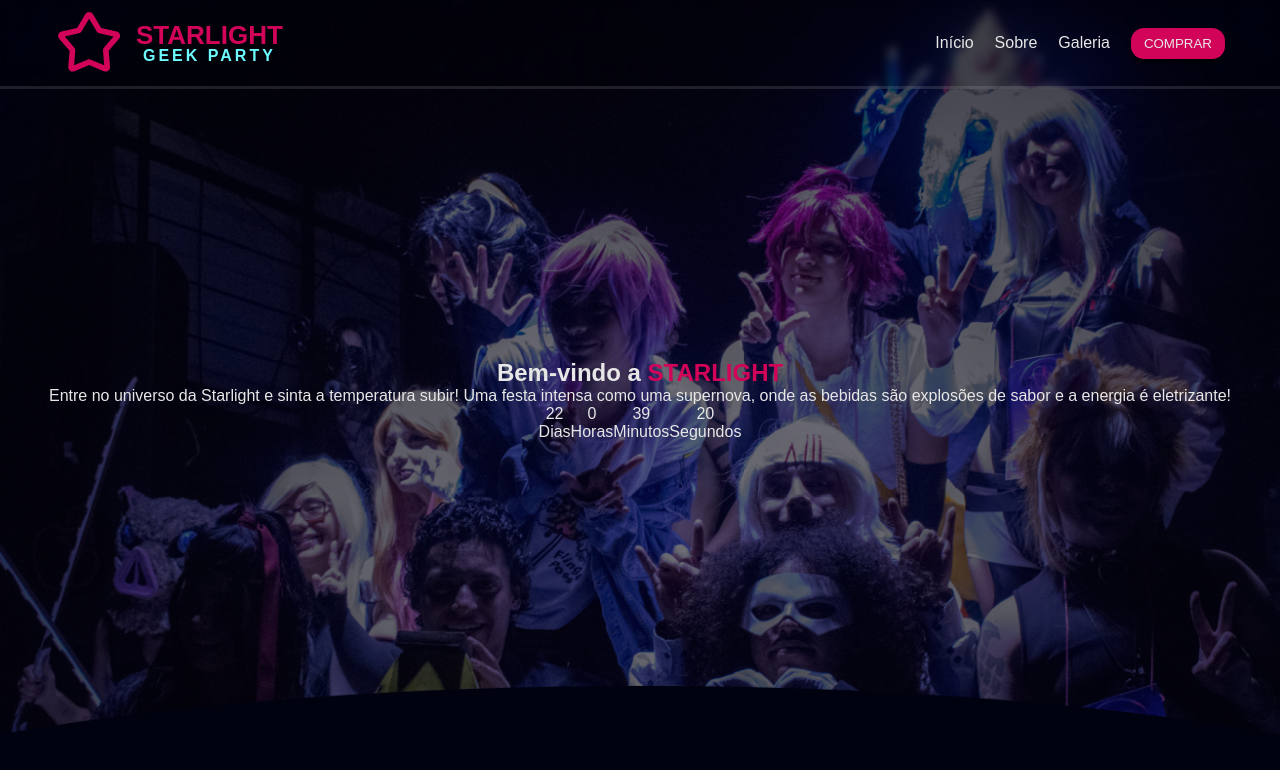
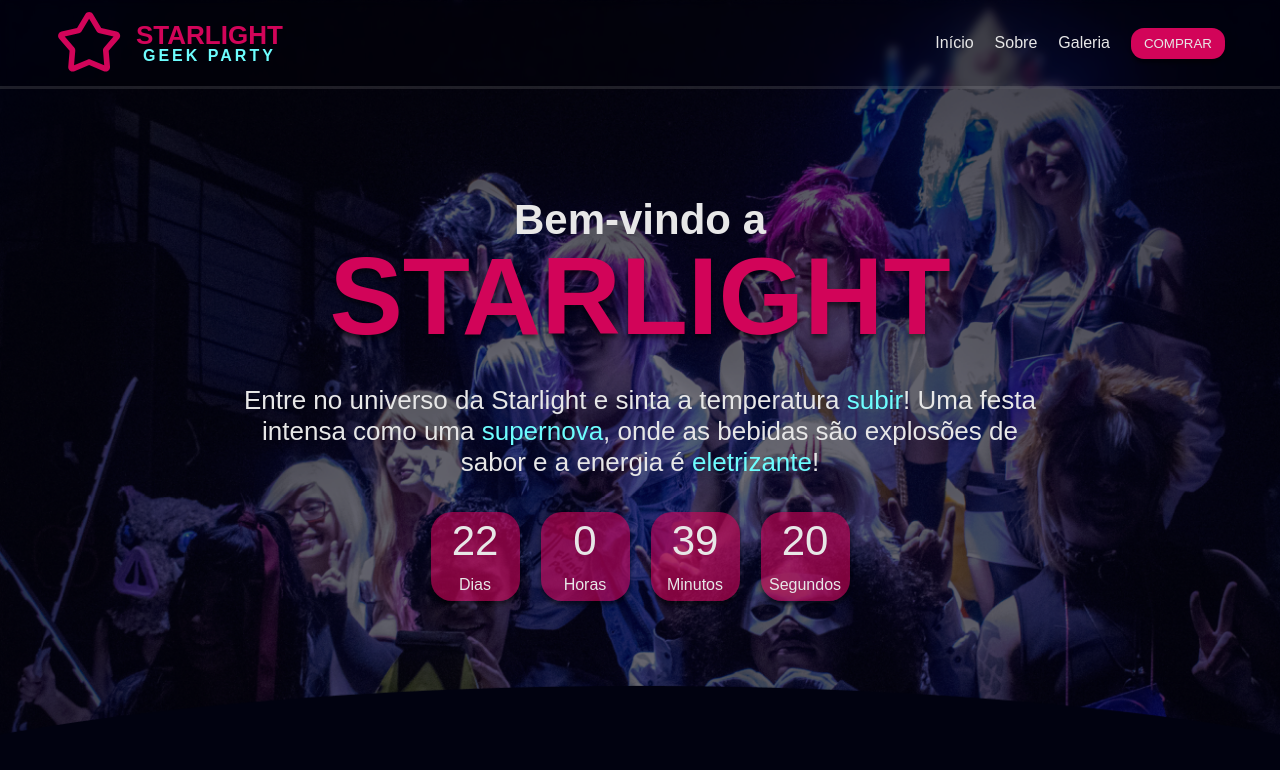
Before and after one commit to SchusterN-hub/Starlight, an Angular app: page / in a window 1280 px wide. Shown: the top 770 px of the page. Built offline with nearby package versions, Linux system fonts and the light colour scheme; a web font is replaced by a local one.

Commit message:
estilização do banner

```diff
--- a/src/app/components/banner/banner.component.scss
+++ b/src/app/components/banner/banner.component.scss
@@ -5,6 +5,7 @@
   @include flex(column, center, center);
   height: 100vh;
   width: 100vw;
+  gap: 34px;
   background: url(../../../assets/images/home_background.png);
   background-repeat: no-repeat;
   background-attachment: fixed;
@@ -13,13 +14,51 @@
   text-align: center;
 
   &__titulo {
+    font-size: 42px;
+    line-height: 1em;
+
     &--destaque {
+      display: block;
       color: $primary-color;
+      font-size: 110px;
+      font-weight: 900;
+      line-height: 1em;
       text-transform: uppercase;
+
+      text-shadow: 0px 4px 4px rgba(0, 0, 0, 0.5);
+    }
+  }
+
+  &__apoio {
+    max-width: calc(100% - 466px);
+    font-size: 26px;
+
+    &--destaqueAzul {
+      color: $secondary-color;
     }
   }
 
   &__countdown {
     @include flex(row, center, center);
+    gap: 21px;
+
+    div {
+      @include flex(column, space-between, center);
+      width: 89px;
+      height: 89px;
+      background-color: rgba(210, 4, 89, 0.6);
+      box-shadow: 0px 4px 4px rgba(0, 0, 0, 0.5);
+
+      border-radius: 21px;
+      padding: 8px;
+
+      font-size: 42px;
+      line-height: 1em;
+
+      p {
+        font-size: 16px;
+        line-height: 1em;
+      }
+    }
   }
 }
```
